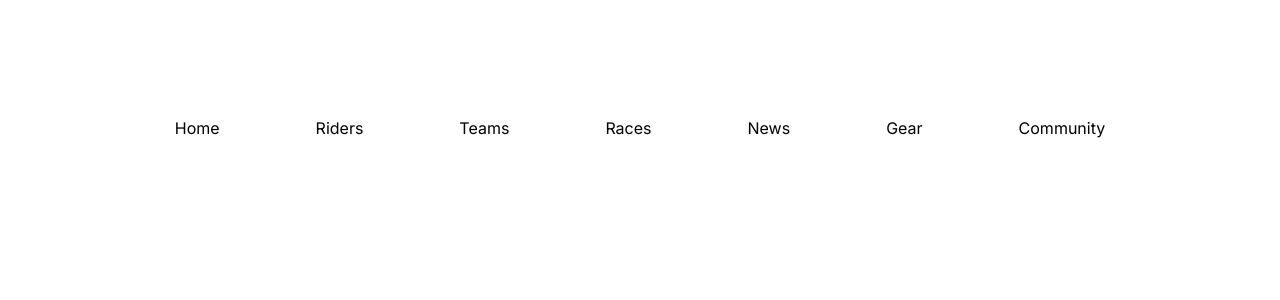
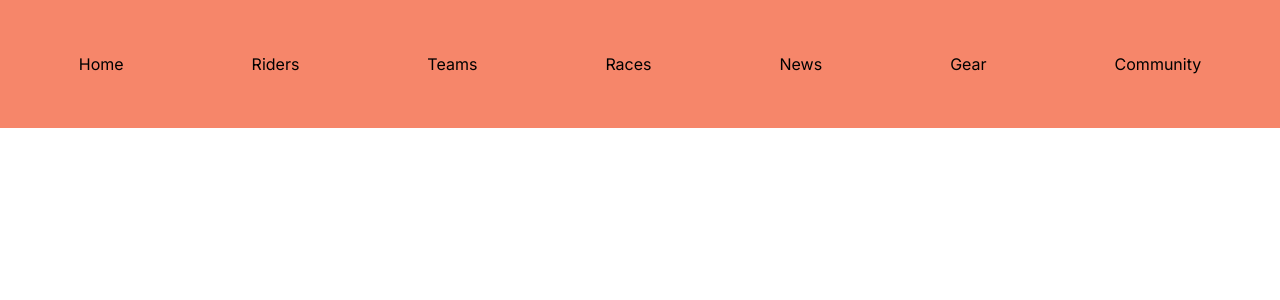
Before and after one commit to kaseyknudsen/Womens-Cycling-App-2, a Next.js app: page / in a window 1280 px wide. Shown: the top 300 px of the page. Built offline with nearby package versions, Linux system fonts and the light colour scheme.

Commit message:
added navbar

```diff
--- a/app/page.tsx
+++ b/app/page.tsx
@@ -3,7 +3,7 @@ import Link from "next/link";
 
 export default function HomePage() {
   return (
-    <main className="flex min-h-screen flex-col items-center justify-between p-24">
+    <main className="">
       <div>
         <Navbar />
       </div>
--- a/components/Navbar.tsx
+++ b/components/Navbar.tsx
@@ -3,7 +3,7 @@ const Navbar = () => {
   return (
     <div>
         <nav>
-            <div className="flex flex-row hover:flex-row space-x-24 bg-white border-black border-1 rounded-md p-5">
+            <div className="flex justify-center bg-brightRedLight space-x-32 items-center  h-32">
                 <Link href="/">Home</Link>
                 <Link href="/riders">Riders</Link>
                 <Link href="/teams">Teams</Link>
```
